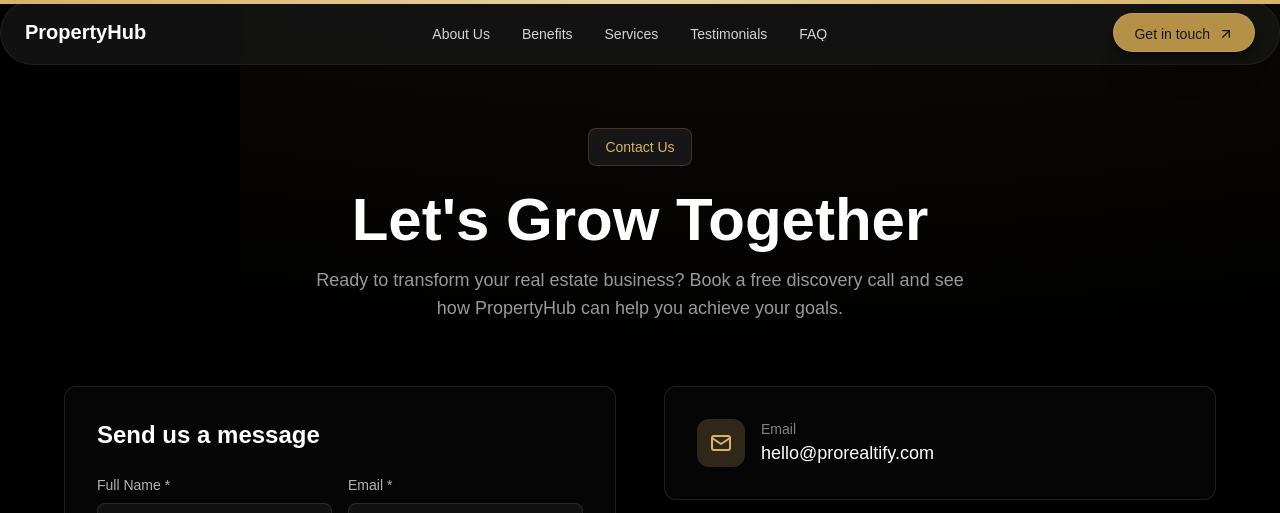
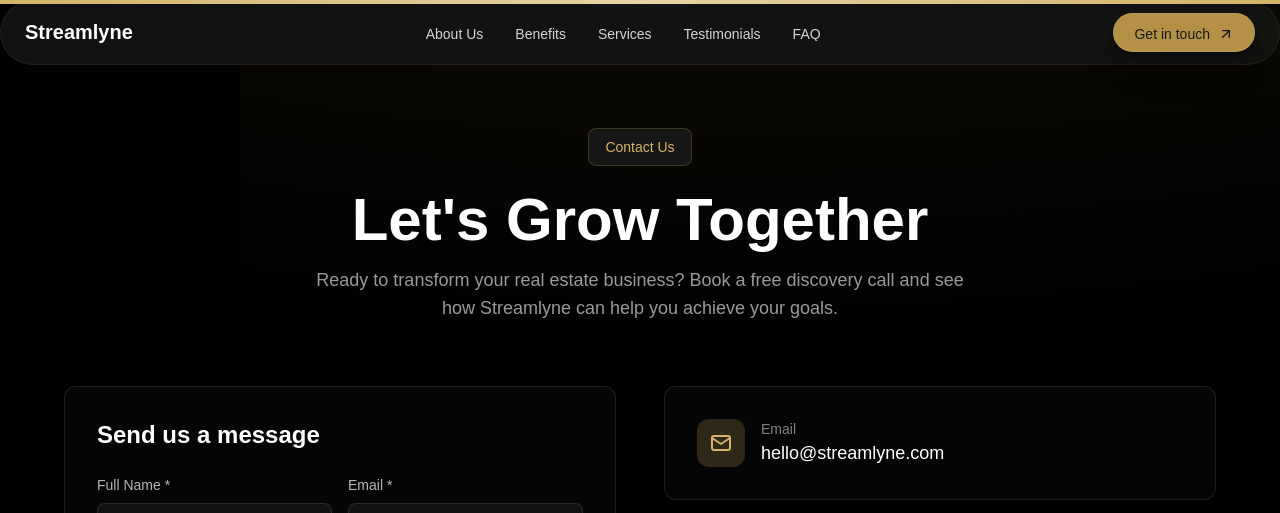
Before and after one commit to Rehanminhas03/PropertyHub, a Next.js app: page /contact in a window 1280 px wide. Shown: the top 513 px of the page. Built offline with nearby package versions, Linux system fonts and the light colour scheme.

Commit message:
Update website name

```diff
--- a/src/app/api/contact/route.ts
+++ b/src/app/api/contact/route.ts
@@ -101,14 +101,14 @@ export async function POST(request: NextRequest) {
             </p>
 
             <div style="text-align: center; margin-top: 30px;">
-              <a href="${process.env.NEXT_PUBLIC_SITE_URL || "https://prorealtify.com"}"
+              <a href="${process.env.NEXT_PUBLIC_SITE_URL || "https://streamlyne.com"}"
                  style="display: inline-block; background: linear-gradient(135deg, #d5b367, #c9a555); color: #161616; padding: 12px 30px; text-decoration: none; border-radius: 25px; font-weight: bold;">
                 Visit Our Website
               </a>
             </div>
 
             <div style="margin-top: 30px; padding-top: 20px; border-top: 1px solid #eee; text-align: center; color: #999; font-size: 12px;">
-              <p>Best regards,<br>The PropertyHub Team</p>
+              <p>Best regards,<br>The Streamlyne Team</p>
             </div>
           </div>
         </div>
--- a/src/app/contact/page.tsx
+++ b/src/app/contact/page.tsx
@@ -24,8 +24,8 @@ const contactInfo = [
   {
     icon: IconMail,
     label: "Email",
-    value: "hello@prorealtify.com",
-    href: "mailto:hello@prorealtify.com",
+    value: "hello@streamlyne.com",
+    href: "mailto:hello@streamlyne.com",
   },
   {
     icon: IconPhone,
--- a/src/components/sections/Hero.tsx
+++ b/src/components/sections/Hero.tsx
@@ -117,7 +117,7 @@ export default function Hero() {
         />
       </motion.div>
 
-      {/* Animated Rings Background - Like prorealtify.com */}
+      {/* Animated Rings Background */}
       <motion.div
         className="absolute inset-0 pointer-events-none z-[2]"
         style={{ y: backgroundY, opacity }}
@@ -143,7 +143,7 @@ export default function Hero() {
         }}
       />
 
-      {/* Dotted Background Animation - ABOVE blur overlay like prorealtify.com */}
+      {/* Dotted Background Animation - ABOVE blur overlay */}
       <motion.div
         className="absolute inset-0 pointer-events-none z-[8]"
         style={{ opacity }}
--- a/src/config/site.json
+++ b/src/config/site.json
@@ -1,6 +1,6 @@
 {
-  "name": "PropertyHub",
+  "name": "Streamlyne",
   "tagline": "Your Business Partner",
   "description": "AI Powered Digital Marketing Agency for your Real Estate Business",
-  "url": "https://www.propertyhub.com"
+  "url": "https://www.streamlyne.com"
 }
```
